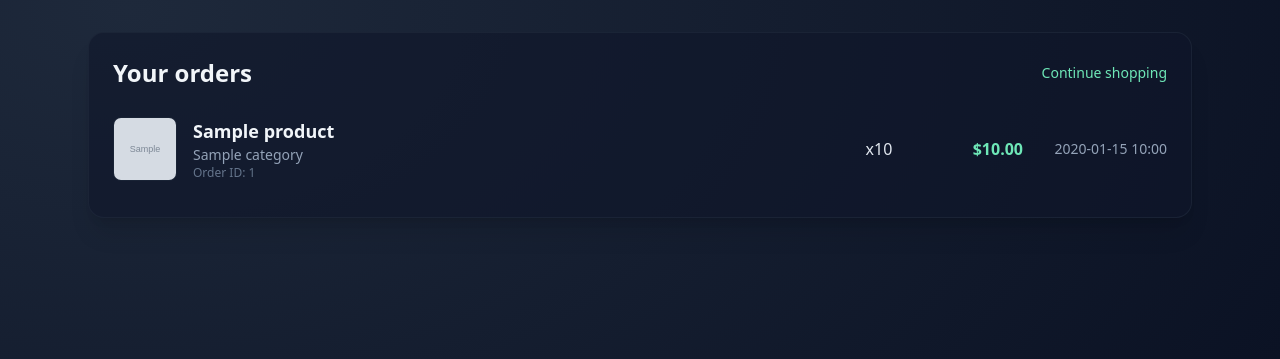
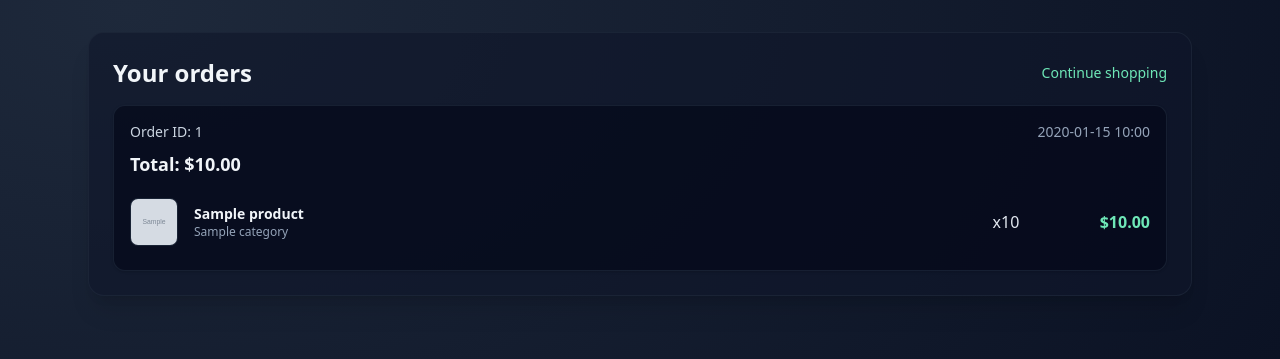
Before and after one commit to HovX01/final-py, a Django app: page /billing/orders/ in a window 1280 px wide. Shown: the part 71-430 px from the top of the page. Run offline with Django 4.2, Linux system fonts and the light colour scheme; a user stored in the database is signed in; tables that the repository leaves empty hold one stand-in row (values such as "Sample post"); grey boxes marked "Sample" are stand-in pictures; some libraries are stand-ins or nearby versions.

Commit message:
Group orders by transaction and show per-order details

```diff
--- a/billing/views.py
+++ b/billing/views.py
@@ -220,12 +220,38 @@ def cart_view(request):
 
 @login_required
 def orders_view(request):
-    orders = (
+    purchases = (
         Purchase.objects.filter(user=request.user)
         .select_related("product", "product__category")
         .order_by("-created_at")
     )
-    return render(request, "billing/orders.html", {"orders": orders})
+    grouped = []
+    current = None
+    for p in purchases:
+        session_id = p.stripe_checkout_session_id or f"order-{p.id}"
+        if not current or current["session_id"] != session_id:
+            current = {
+                "session_id": session_id,
+                "created_at": p.created_at,
+                "items": [],
+                "total": Decimal("0"),
+                "currency": p.currency,
+                "discount_applied": False,
+            }
+            grouped.append(current)
+        current["items"].append(
+            {
+                "product": p.product,
+                "quantity": p.quantity,
+                "amount": p.amount,
+                "discount_applied": p.discount_applied,
+                "created_at": p.created_at,
+            }
+        )
+        current["total"] += p.amount
+        if p.discount_applied:
+            current["discount_applied"] = True
+    return render(request, "billing/orders.html", {"orders": grouped})
 
 
 @login_required
--- a/templates/billing/orders.html
+++ b/templates/billing/orders.html
@@ -7,26 +7,35 @@
         <a href="{% url 'catalog:product_list' %}" class="text-emerald-300 hover:text-emerald-200 text-sm">Continue shopping</a>
     </div>
     {% if orders %}
-    <div class="mt-4 divide-y divide-slate-800/70">
-        {% for order in orders %}
-        <div class="py-3 flex gap-4 items-center">
-            {% if order.product.image_url %}
-            <img src="{{ order.product.image_url }}" alt="{{ order.product.name_en }}" class="h-16 w-16 rounded-lg object-cover border border-slate-800/70 bg-slate-900" onerror="this.style.display='none'">
-            {% endif %}
-            <div class="flex-1">
-                <div class="text-lg font-semibold text-slate-100">{{ order.product.name_en }}</div>
-                <div class="text-sm text-slate-400">{{ order.product.category.name_en }}</div>
-                <div class="text-xs text-slate-500">Order ID: {{ order.stripe_checkout_session_id }}</div>
+        <div class="mt-4 space-y-4">
+            {% for order in orders %}
+            <div class="rounded-xl border border-slate-800/70 bg-slate-950/60 p-4 shadow">
+                <div class="flex items-center justify-between">
+                    <div class="text-slate-300 text-sm">Order ID: {{ order.session_id }}</div>
+                    <div class="text-slate-400 text-sm">{{ order.created_at|date:"Y-m-d H:i" }}</div>
+                </div>
+                <div class="mt-2 text-lg font-semibold text-slate-100">Total: ${{ order.total }}</div>
+                {% if order.discount_applied %}
+                    <span class="mt-1 inline-flex items-center gap-1 rounded-full bg-emerald-500/20 px-2 py-1 text-xs text-emerald-200 border border-emerald-500/40">Pro 20% off</span>
+                {% endif %}
+                <div class="mt-3 divide-y divide-slate-800/70">
+                    {% for item in order.items %}
+                    <div class="py-2 flex gap-4 items-center">
+                        {% if item.product.image_url %}
+                        <img src="{{ item.product.image_url }}" alt="{{ item.product.name_en }}" class="h-12 w-12 rounded-lg object-cover border border-slate-800/70 bg-slate-900" onerror="this.style.display='none'">
+                        {% endif %}
+                        <div class="flex-1">
+                            <div class="text-sm font-semibold text-slate-100">{{ item.product.name_en }}</div>
+                            <div class="text-xs text-slate-400">{{ item.product.category.name_en }}</div>
+                        </div>
+                        <div class="w-16 text-center text-slate-200">x{{ item.quantity }}</div>
+                        <div class="w-24 text-right text-emerald-300 font-semibold">${{ item.amount }}</div>
+                    </div>
+                    {% endfor %}
+                </div>
             </div>
-            <div class="w-16 text-center text-slate-200">x{{ order.quantity }}</div>
-            <div class="w-24 text-right text-emerald-300 font-semibold">${{ order.amount }}</div>
-            {% if order.discount_applied %}
-                <span class="rounded-full bg-emerald-500/20 px-2 py-1 text-xs text-emerald-200 border border-emerald-500/40">Pro 20% off</span>
-            {% endif %}
-            <div class="text-sm text-slate-400 w-32 text-right">{{ order.created_at|date:"Y-m-d H:i" }}</div>
+            {% endfor %}
         </div>
-        {% endfor %}
-    </div>
     {% else %}
         <p class="mt-4 text-slate-400">No orders yet.</p>
     {% endif %}
```
